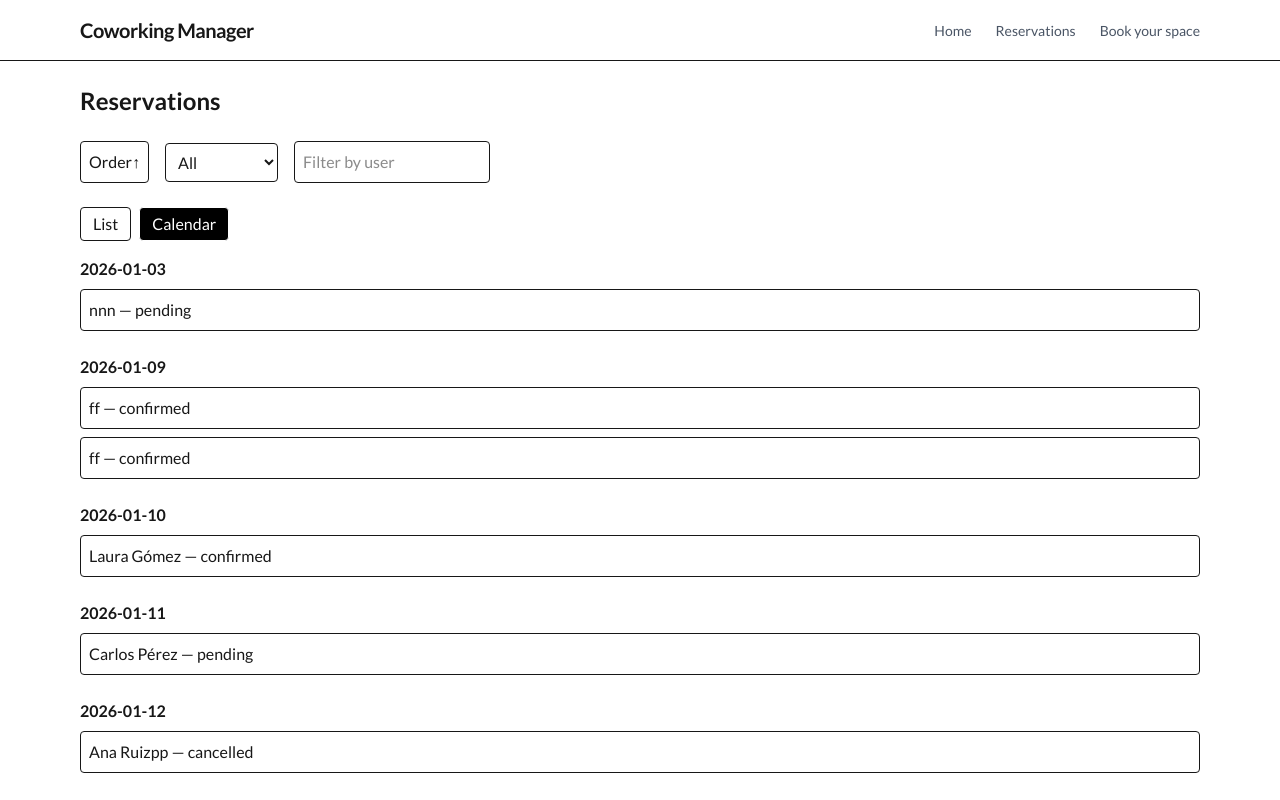
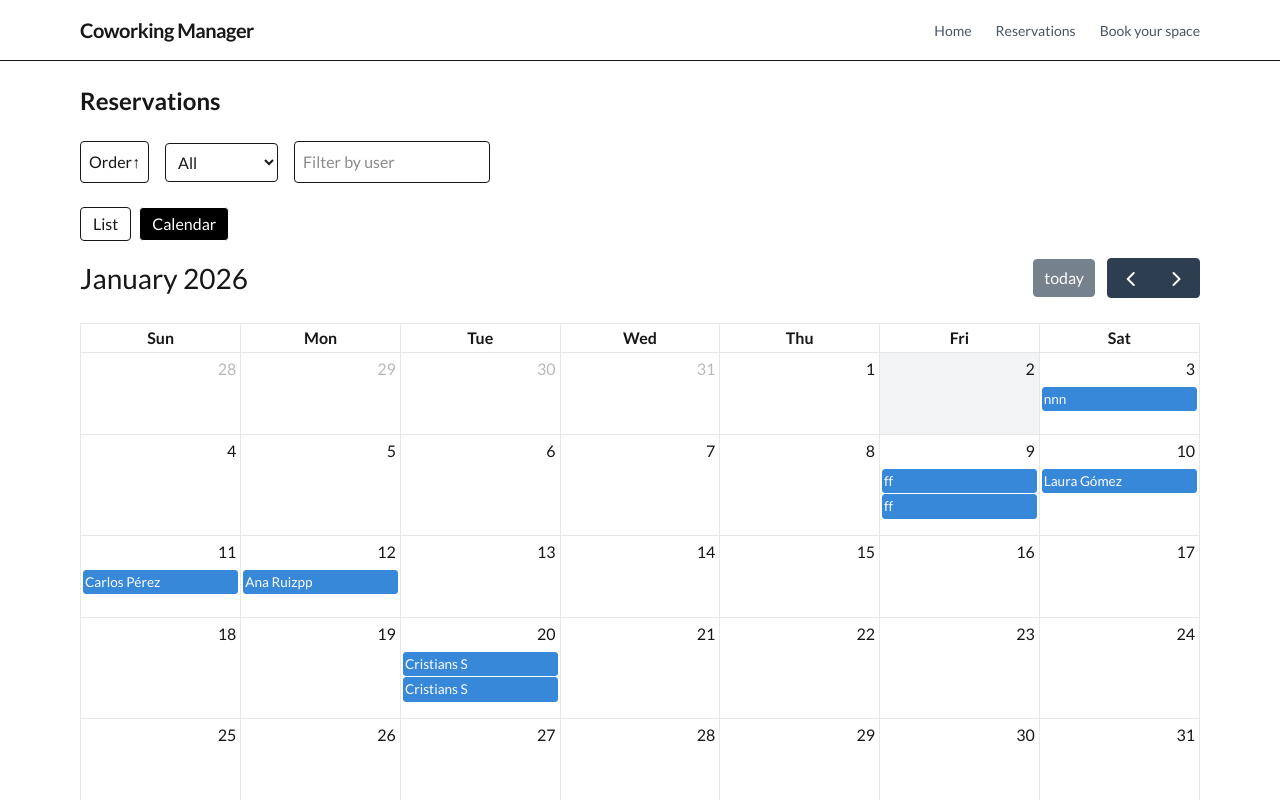
Before and after one commit to papercri/Coworking-Manager, a Next.js app: page /reservations in a window 1280 px wide. Both pictures are taken after a click on the button "Calendar". Shown: the top 800 px of the page. Built offline with nearby package versions, Linux system fonts and the light colour scheme; data requests are answered from the project's data file.

Commit message:
full calendar

```diff
--- a/app/globals.css
+++ b/app/globals.css
@@ -23,3 +23,7 @@ body {
   color: var(--foreground);
   font-family: var(--font-lato), sans-serif;
 }
+.fc {
+  --fc-border-color: #e5e7eb;
+  --fc-today-bg-color: #f3f4f6;
+}
--- a/components/ReservationCalendar.tsx
+++ b/components/ReservationCalendar.tsx
@@ -1,44 +1,36 @@
 "use client";
 
+import FullCalendar from "@fullcalendar/react";
+import dayGridPlugin from "@fullcalendar/daygrid";
+import interactionPlugin from "@fullcalendar/interaction";
 import { Reservation } from "@/types/reservation";
 
 interface Props {
   reservations: Reservation[];
-  onSelect: (reservation: Reservation) => void;
+  onSelectReservation?: (reservation: Reservation) => void;
 }
 
 export default function ReservationCalendar({
   reservations,
-  onSelect,
+  onSelectReservation,
 }: Props) {
-  const groupedByDate = reservations.reduce<Record<string, Reservation[]>>(
-    (acc, reservation) => {
-      acc[reservation.date] = acc[reservation.date] || [];
-      acc[reservation.date].push(reservation);
-      return acc;
-    },
-    {}
-  );
+  const events = reservations.map((r) => ({
+    id: String(r.id),
+    title: r.userName,
+    date: r.date, // YYYY-MM-DD
+    extendedProps: r,
+  }));
 
   return (
-    <div className="grid gap-6">
-      {Object.entries(groupedByDate).map(([date, dayReservations]) => (
-        <div key={date}>
-          <h3 className="font-bold mb-2">{date}</h3>
-
-          <div className="space-y-2">
-            {dayReservations.map((reservation) => (
-              <button
-                key={reservation.id}
-                onClick={() => onSelect(reservation)}
-                className="w-full text-left border p-2 rounded"
-              >
-                {reservation.userName} — {reservation.status}
-              </button>
-            ))}
-          </div>
-        </div>
-      ))}
-    </div>
+    <FullCalendar
+      plugins={[dayGridPlugin, interactionPlugin]}
+      initialView="dayGridMonth"
+      events={events}
+      eventClick={(info) => {
+        const reservation = info.event.extendedProps as Reservation;
+        onSelectReservation?.(reservation);
+      }}
+      height="auto"
+    />
   );
 }
--- a/components/ReservationsClient.tsx
+++ b/components/ReservationsClient.tsx
@@ -81,8 +81,8 @@ export default function ReservationsClient({ reservations }: Props) {
           </div>
         ) : (
           <ReservationCalendar
-            reservations={sortedReservations}
-            onSelect={setSelectedReservation}
+            reservations={filteredReservations}
+            onSelectReservation={(r) => setSelectedReservation(r)}
           />
         )}
 
```
